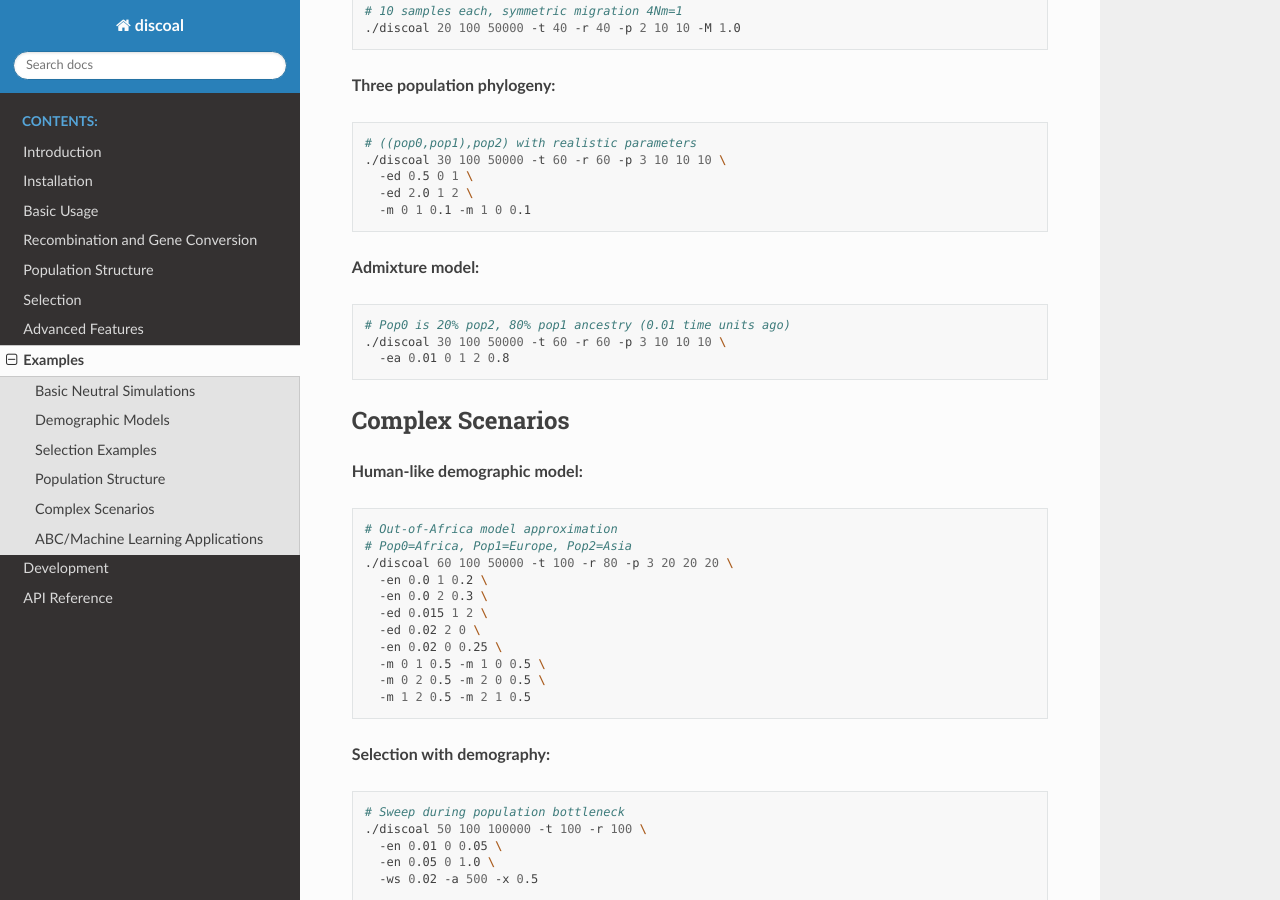
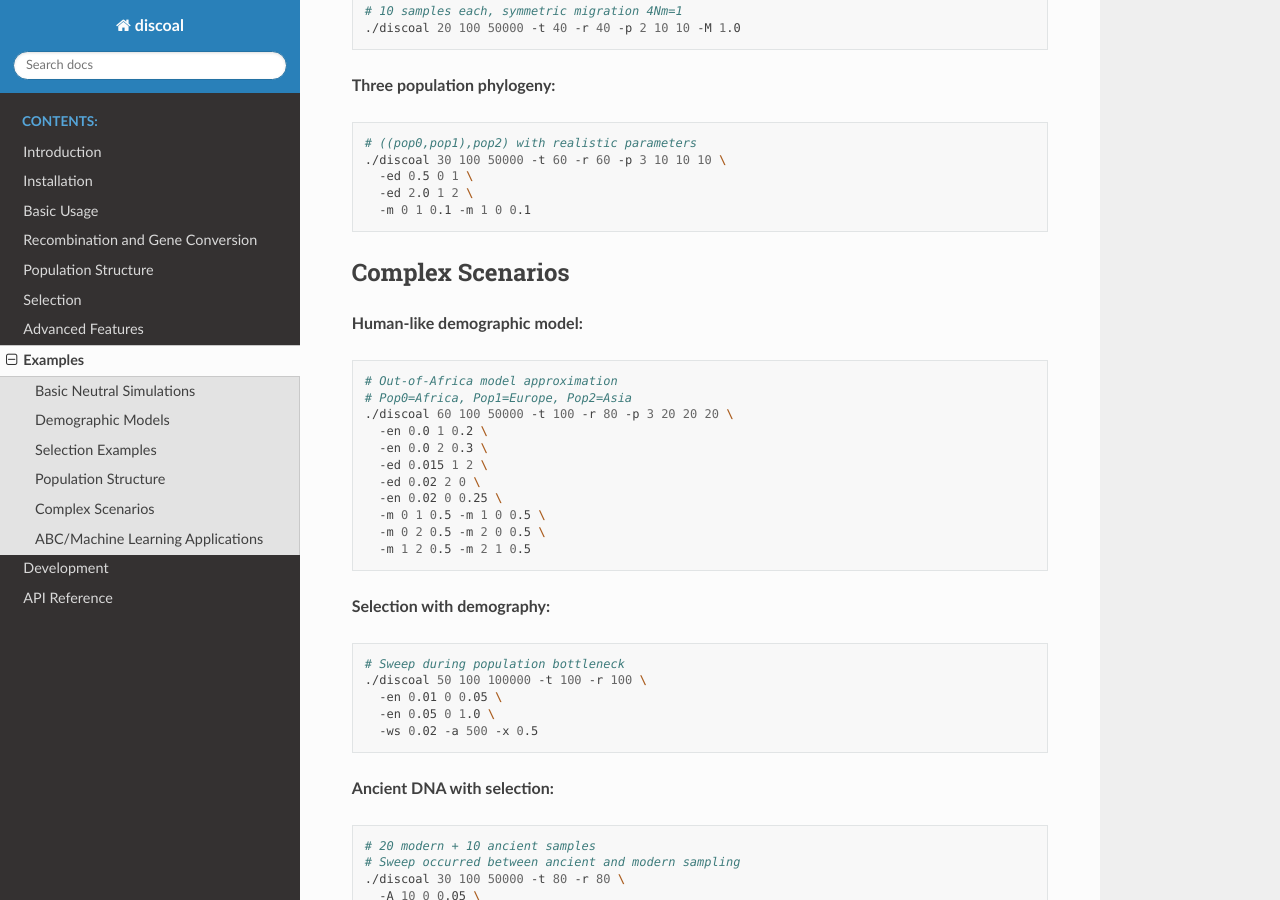
Before and after one commit to kr-colab/discoal, a Sphinx documentation site: the page built from docs/examples.rst, in a window 1280 px wide and 900 px high, scrolled down 1940 px. Built offline with Sphinx 7.4.7 and the Read the Docs theme 3.1.0, drawn with Linux system fonts in a browser that asks for light colours.

Commit message:
doc edit

```diff
--- a/docs/examples.rst
+++ b/docs/examples.rst
@@ -110,13 +110,6 @@ Population Structure
      -ed 2.0 1 2 \
      -m 0 1 0.1 -m 1 0 0.1
 
-**Admixture model:**
-
-.. code-block:: bash
-
-   # Pop0 is 20% pop2, 80% pop1 ancestry (0.01 time units ago)
-   ./discoal 30 100 50000 -t 60 -r 60 -p 3 10 10 10 \
-     -ea 0.01 0 1 2 0.8
 
 Complex Scenarios
 -----------------
```
